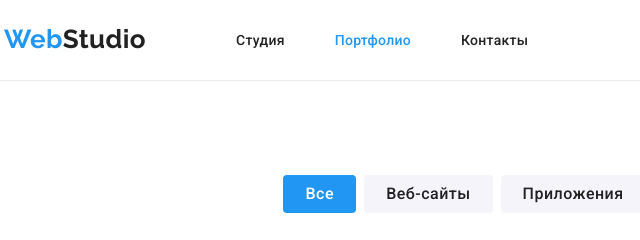
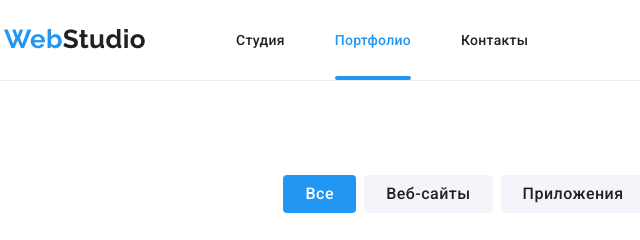
Before and after one commit to KostiantynFirst/goit-markup-hw-05, a plain HTML site: page portfolio.html in a window 1280 px wide. Shown: the top 240 px of the page, 51-691 px from the left. Drawn offline with nearby package versions, Linux system fonts and the light colour scheme.

Commit message:
Add current class

```diff
--- a/css/style.css
+++ b/css/style.css
@@ -113,6 +113,7 @@ body {
 }
 
 .site-nav .link {
+    position: relative;
     display: block;
     color: var(--title-text-color);
     font-weight: 500;
@@ -125,6 +126,17 @@ body {
 
 .site-nav .link.current {
     color: var(--accent-color);
+}
+
+.current::after {
+    position: absolute;
+    bottom: 0;
+    left: 0;
+    content:"";
+    width: 100%;
+    height: 4px;
+    background: var(--accent-color);
+    border-radius: 2px;
 }
 
 .auth-nav {
```
